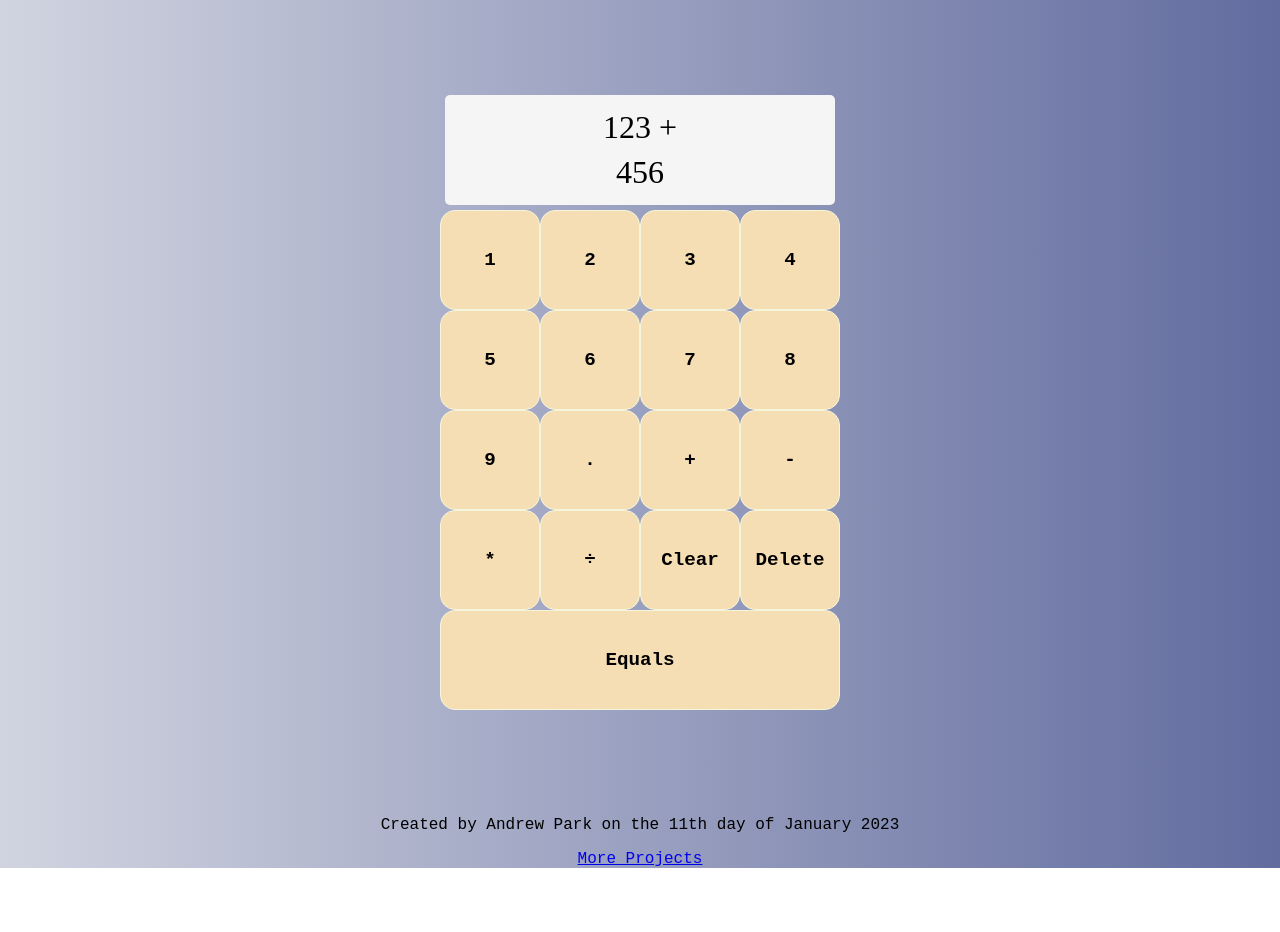
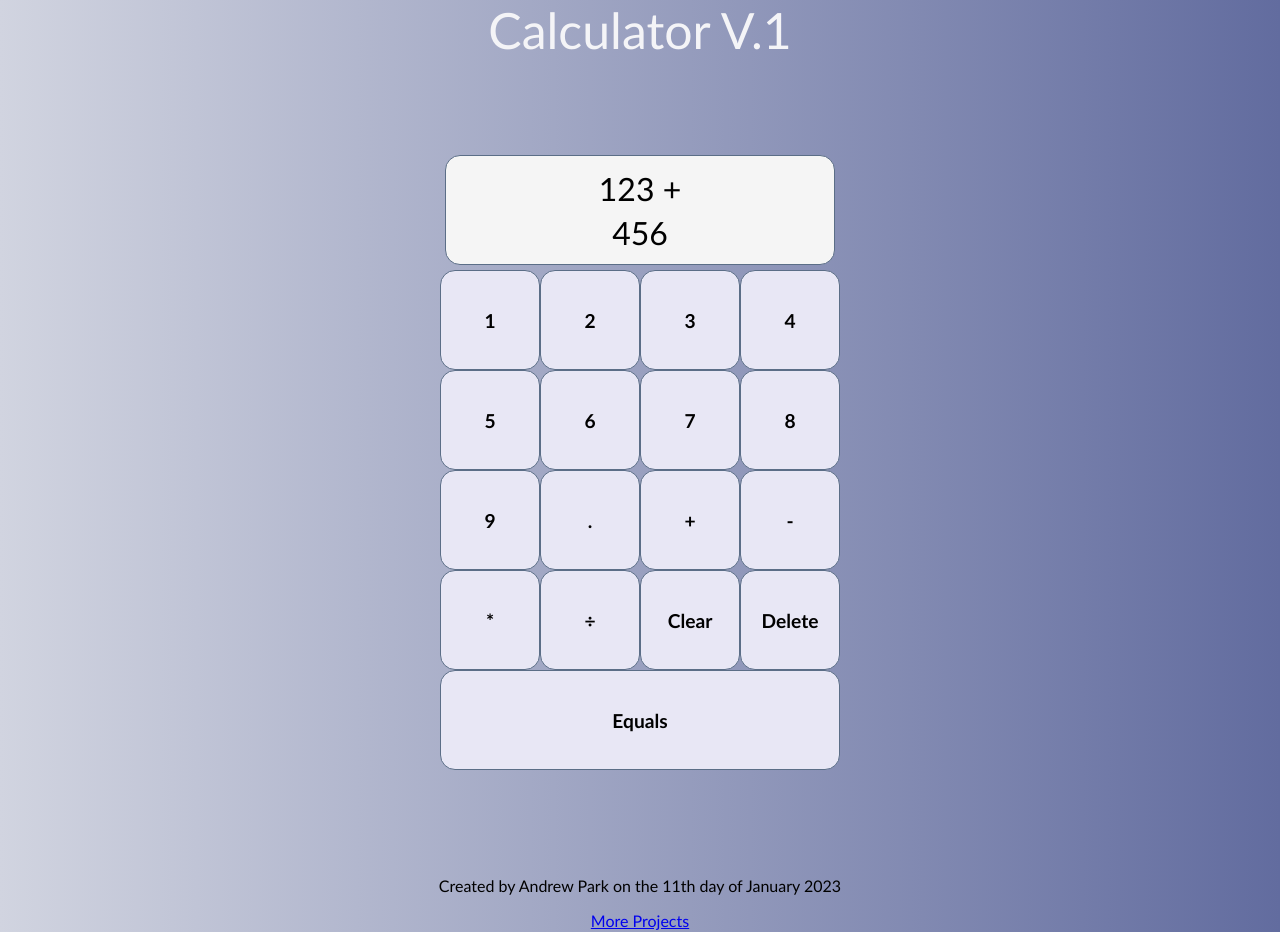
Before and after one commit to AndePark/Calculator, a plain HTML site: page index.html in a window 1280 px wide. Before the commit the page ends 868 px from the top, so only its background shows below. Drawn offline with Linux system fonts and the light colour scheme.

Commit message:
Finished Calculator with Styling

```diff
--- a/index.html
+++ b/index.html
@@ -10,6 +10,7 @@
     <!-- <script src="javascript.js" defer></script> -->
 </head>
 <body>
+    <header>Calculator V.1</header>
     <!-- grid will represent the whole calculator  -->
     <div class="grid">
         <!-- output represents the display for calculator -->
@@ -42,10 +43,10 @@
         <button data-equal class="equ">Equals</button>
     </div>
 
-    <div class="link">
+    <footer class="link">
         <p class="info">Created by Andrew Park on the 11th day of January 2023</p>
         <a href="https://github.com/AndePark?tab=repositories">More Projects</a>
-    </div>
+    </footer>
 
 </body>
 </html>
--- a/styles.css
+++ b/styles.css
@@ -1,3 +1,12 @@
+header {
+    text-align: center;
+    font-size: 50px;
+    color: rgb(244, 244, 247);
+}
+
+* {
+    font-family:'Gill Sans', 'Gill Sans MT', Calibri, 'Trebuchet MS', sans-serif
+}
 body {
     cursor: pointer;
     margin: 0;
@@ -16,11 +25,10 @@ body {
 
 .nums, .ops, .misc, .equ {
     font-weight: bold;
-    font-family: "Courier New", monospace;
     cursor: pointer;
     font-size: larger;
-    border: 1px solid beige;
-    background-color: wheat;
+    border: 1px solid rgb(91, 110, 135);
+    background-color: rgb(232, 231, 245);
     border-radius: 15px;
     animation: mymove 5s infinite;
     flex: 1;
@@ -30,12 +38,9 @@ body {
     grid-column: 1 /-1;
 }
 
-@keyframes mymove {
-    25% {border: 5px solid beige;}
-  }
 
 button:hover {
-    background-color: burlywood;
+    background-color:rgb(133, 112, 206);
     transition: 0.3s;
 }
 
@@ -44,14 +49,20 @@ button:hover {
     justify-content: center;
     display: flex;
     margin: 5px;
-    border-radius: 5px;
+    border-radius: 15px;
+    border: 1px solid rgb(91, 110, 135);
     justify-content: space-around;
     flex-direction: column;
     padding: 10px;
     background-color: whitesmoke;
     align-items: center;
     font-size: xx-large;
+    animation: mymove 5s infinite;
 }
+
+@keyframes mymove {
+    25% {border: 5px solid rgb(133, 112, 206);}
+  }
 
 .link {
     font-family: 'Courier New', Courier, monospace;
```
